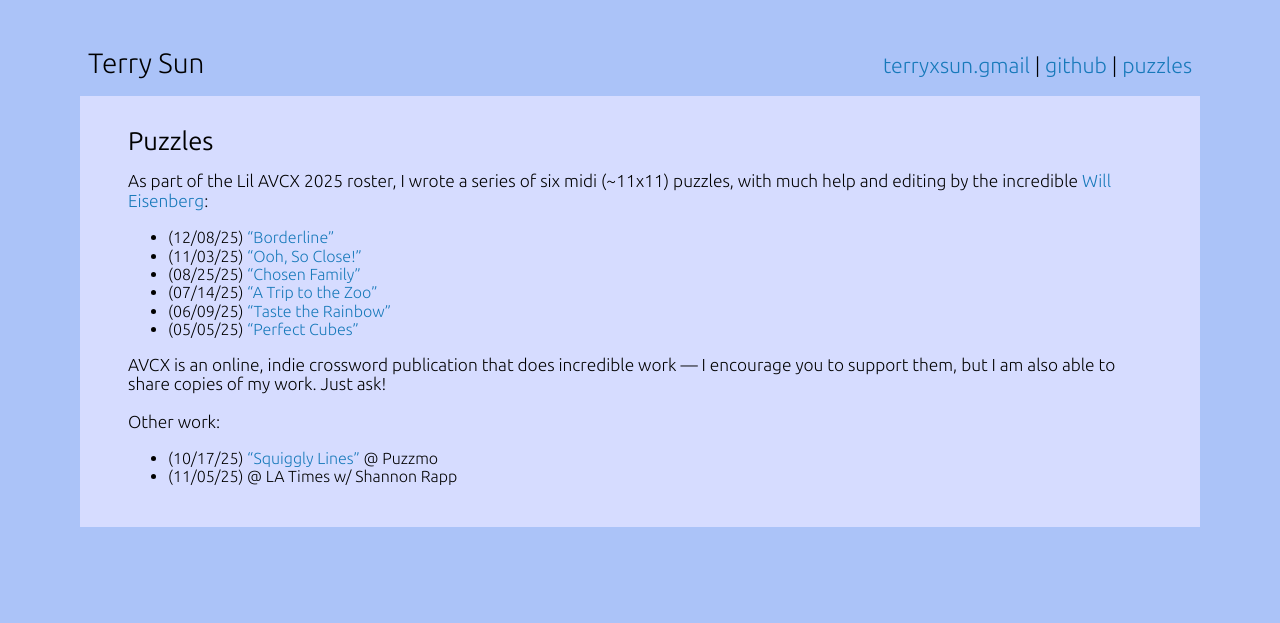
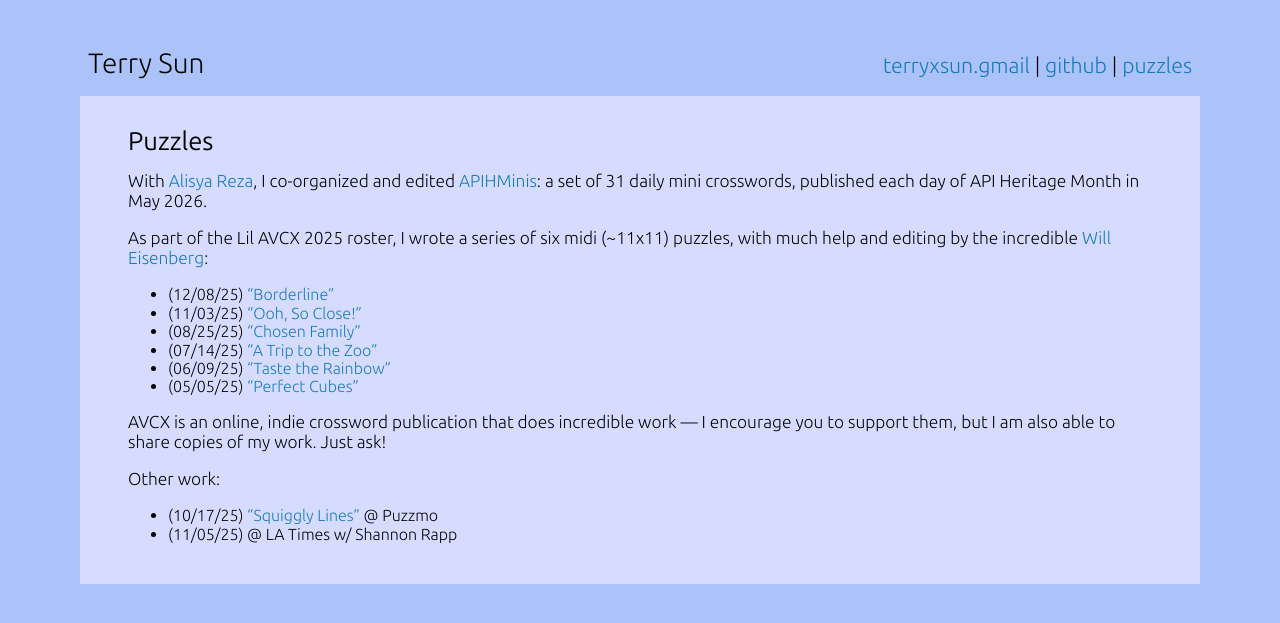
Before and after one commit to terrynsun/terrynsun.github.io, a Jekyll site: the page built from puzzles.md, in a window 1280 px wide. Shown: the top 623 px of the page. Built offline with Jekyll 4.4.1, drawn with Linux system fonts in a browser that asks for light colours; some web fonts are replaced.

Commit message:
apihm link

```diff
--- a/puzzles.md
+++ b/puzzles.md
@@ -2,6 +2,10 @@
 title: "Puzzles"
 layout: post
 ---
+
+With [Alisya Reza](https://www.alisya.com/), I co-organized and edited
+[APIHMinis](https://apihminis.com/): a set of 31 daily mini crosswords,
+published each day of API Heritage Month in May 2026.
 
 As part of the Lil AVCX 2025 roster, I wrote a series of six midi (~11x11)
 puzzles, with much help and editing by the incredible [Will Eisenberg]:
```
